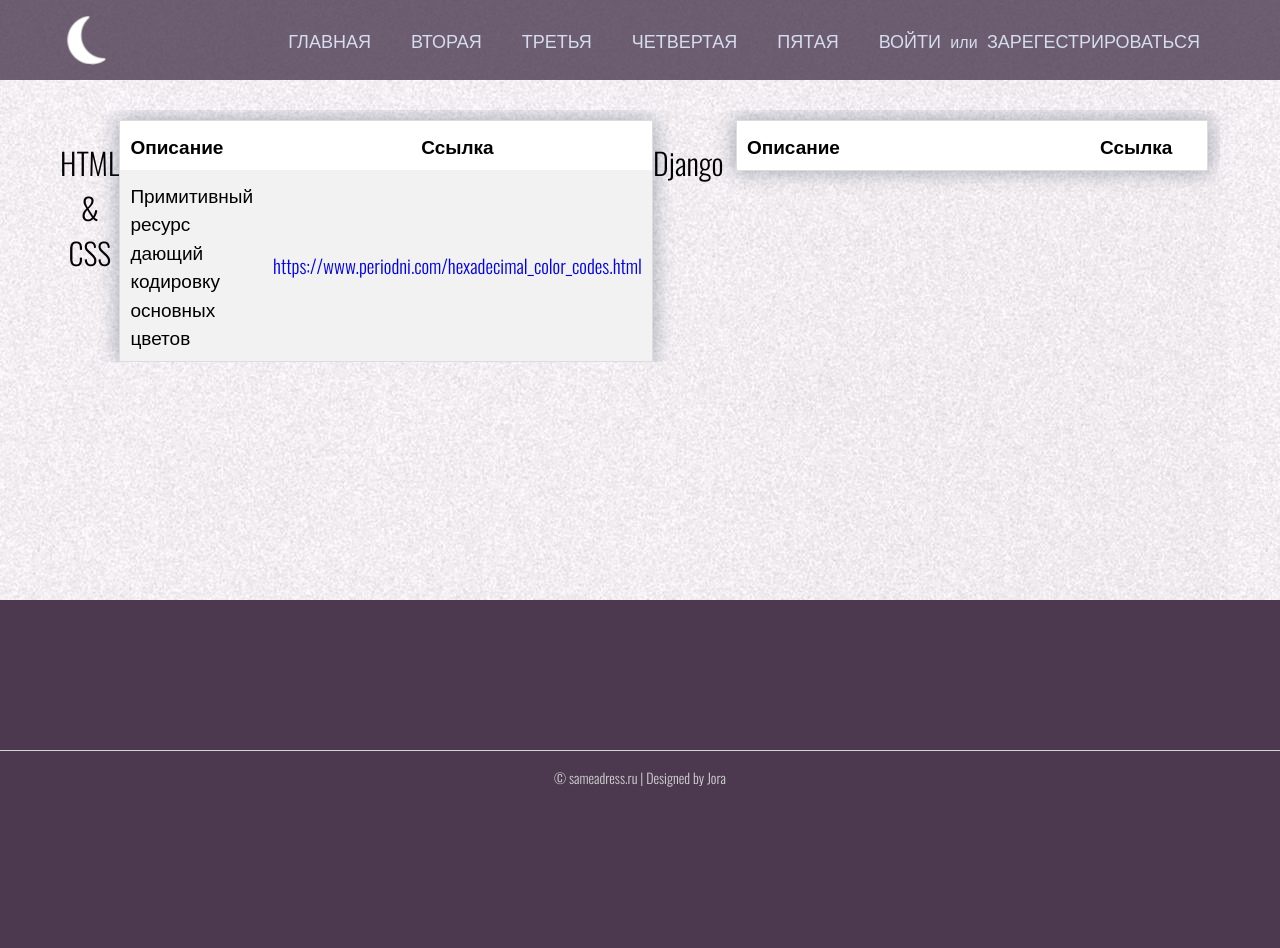
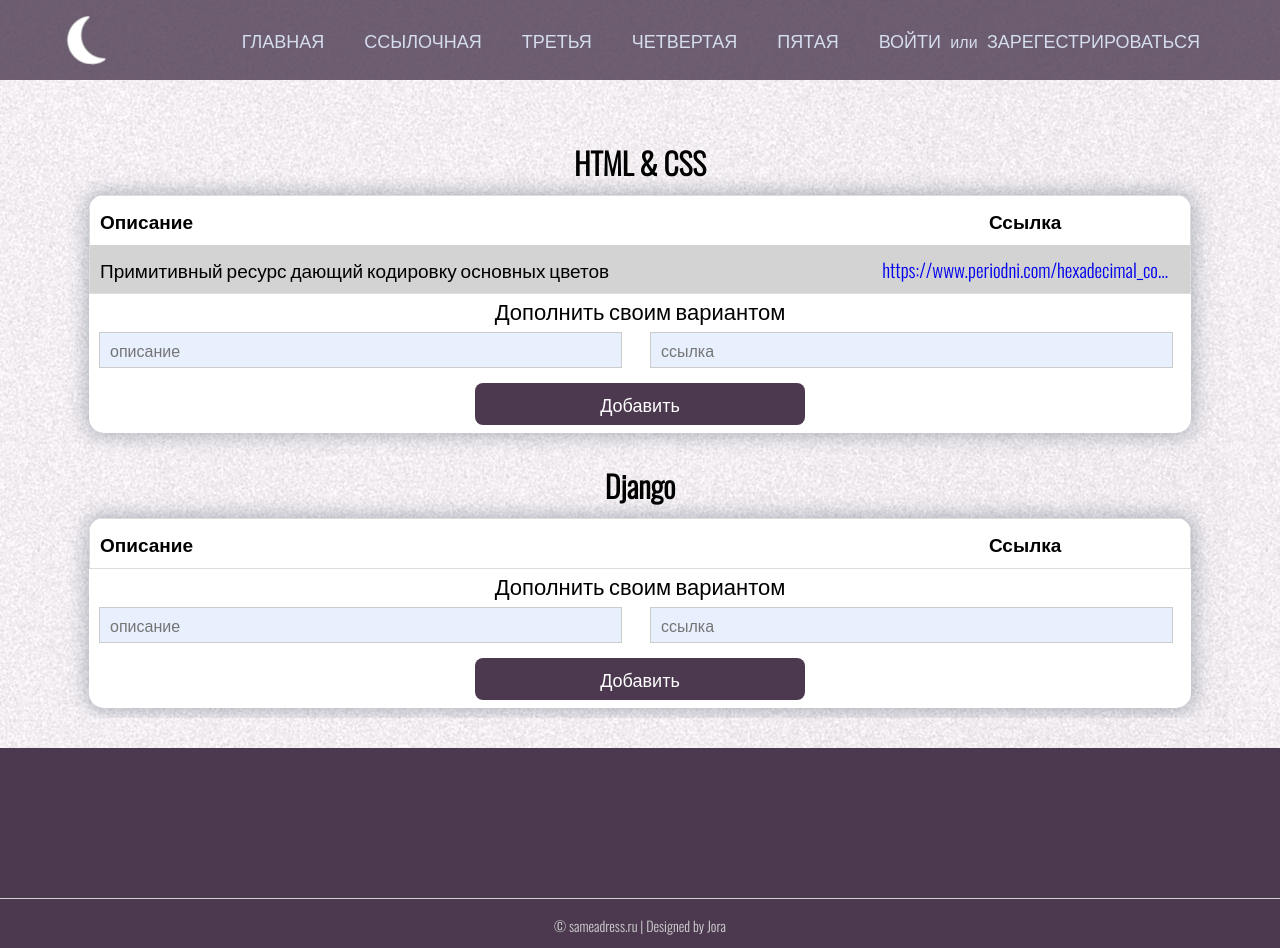
Before and after one commit to joratapok/MyProject, a Django app: page /links in a window 1280 px wide. Before the commit the page ends 787 px from the top, so only its background shows below. Run offline with Django 3.2, Linux system fonts and the light colour scheme; data comes from the database, SQL or seed files in the repository; lists and menus that the app fills with data are empty.

Commit message:
few cosmetic additions

```diff
--- a/MyApp/models.py
+++ b/MyApp/models.py
@@ -41,7 +41,6 @@ class LinksThemes(models.Model):
 
 
 class Links(models.Model):
-
     draft = models.BooleanField(default=True)
     description = models.CharField(max_length=250)
     link = models.CharField(max_length=250)
--- a/MyApp/static/MyApp/css/new.css
+++ b/MyApp/static/MyApp/css/new.css
@@ -79,7 +79,9 @@ html, body {
   background-repeat: repeat;
   background-attachment: fixed;
 }
-
+input {
+  background-color: #E8F0FE;
+}
 /*-----------------TOP BUTTON-------------------*/
 #myBtn {
   display: none;
@@ -330,8 +332,8 @@ nav ul li a:hover {
   transition: 1s all ease;
 }
 
-.buttton__but3 a {
-  color: wheat;
+.buttton__but3 {
+  color: #d3d3d3;
 }
 
 .buttton__but3::before {
@@ -443,11 +445,15 @@ nav ul li a:hover {
   border: none;
   font-size: 20px;
   color: white;
-  padding: 16px 32px;
+  padding: 9px 32px;
   text-decoration: none;
   margin: 4px 2px;
   cursor: pointer;
   border-radius: 8px;
+}
+.button__form-text button:hover, .button__form-text button:focus {
+  background: #882244;
+  opacity: 0.8;
 }
 /*--------------------ERROR MESSAGES--------------------------*/
 .alert-warning {
@@ -554,6 +560,7 @@ nav ul li a:hover {
 /*------------------- FOOTER--------------------------- */
 .spacer{
   height: 220px;
+  margin-top: 10px;
 }
 .footer {
   background-color: #4c394f;
@@ -726,7 +733,7 @@ nav ul li a:hover {
 /* -----------------------SIGN UP----------------------- */
 .inlogin {
   background-color: #fefefe;
-  margin: 5% auto 15% auto; /* 5% from the top, 15% from the bottom and centered */
+  margin: 60px auto 30px auto; /* 5% from the top, 15% from the bottom and centered */
   border: 1px solid #888;
   width: 60%; /* Could be more or less, depending on screen size */
   height: auto;
@@ -865,13 +872,20 @@ nav ul li a:hover {
 .ava-profile {
   width: 100%;
   text-align: center;
+  display: flex;
+  justify-content: center;
 }
 
-.ava-profile img {
-  margin: 10px 0 0 0;
+.cont__ava-profile {
+  width: 120px;
+  height: 120px;
+}
+
+.cont__ava-profile img {
   max-width: 120px;
   max-height: 120px;
 }
+
 
 .inputfile {
   width: 0.1px;
@@ -891,8 +905,6 @@ nav ul li a:hover {
   padding: 10px;
   border-radius: 8px;
   margin-top: 0;
-
-
 }
 
 .inputfile:focus + label,
@@ -906,23 +918,38 @@ nav ul li a:hover {
 	outline: -webkit-focus-ring-color auto 5px;
 }
 
+.body-profile label {
+  margin: 0 0 0 20px;
+  font-size: 16px;
+}
+
 /* -----------------LINKS--------------------- */
+.greeting__linkrow {
+  display: flex;
+  flex-direction: column;
+  align-items:center;
+}
+
 .title__linkrow {
   text-align: center;
   font-size: 30px;
+  font-weight: bold;
   margin: 20px 0 0 0;
 }
 .body__linkrow {
-  width: 100%;
+  width: 95%;
+  border-radius: 15px;
+  box-shadow: 0px 0px 18px 4px rgba(34, 60, 80, 0.3);
+  margin: 10px 0 10px 0;
+  overflow: hidden;
+  background-color: #fff;
 }
 table {
   border-collapse: collapse;
   border-spacing: 0;
-  width: 95%;
+  width: 100%;
   margin: auto;
   border: 1px solid #ddd;
-  box-shadow: 0px 0px 18px 4px rgba(34, 60, 80, 0.3);
-  border-radius: 8px;
 }
 
 th, td {
@@ -936,12 +963,73 @@ th:first-child, td:first-child {
 }
 
 tr:nth-child(even) {
-  background-color: #f2f2f2
+  background-color: #d3d3d3;
 }
 
 tr:nth-child(odd) {
   background-color: #fff
 }
+
+.link-input {
+  display: flex;
+  flex-direction: column;
+
+}
+.title__link-input {
+  font-size: 22px;
+  text-align: center;
+}
+
+.cont__link-input {
+  display: flex;
+}
+.column__link-input {
+  width: 50%;
+  display: flex;
+  flex-direction: column;
+  font-size: 16px;
+}
+
+.link-input input {
+  font-size: 16px;
+  width: 95%;
+  padding: 5px 10px;
+  margin: 5px 10px 5px 10px;
+  display: inline-block;
+  border: 1px solid #ccc;
+  box-sizing: border-box;
+}
+input:focus {
+  background-color: lightblue;
+}
+
+.link-button {
+  text-align: center;
+}
+
+.link-button button {
+  background-color: #4c394f;
+  color: white;
+  font-size: 18px;
+  padding: 8px 10px;
+  margin: 10px 10px 8px 10px;
+  border: none;
+  border-radius: 8px;
+  cursor: pointer;
+  width: 30%;
+}
+
+.link-button button:hover, .link-button button:focus {
+  background: #882244;
+  opacity: 0.8;
+}
+.hidden {
+  display: none;
+}
+
+
+
+
 .testing {
   width: 300px;
   height: 300px;
--- a/MyApp/urls.py
+++ b/MyApp/urls.py
@@ -6,11 +6,8 @@ urlpatterns = [
     path('', views.CommentsView.as_view(), name='comment_list'),
     path('fish', views.FishView.as_view(), name='fish'),
     path('links', views.LinksView.as_view(), name='links_list'),
+    path('add_link', views.AddLinkView.as_view(), name='add_link'),
     path('add_comment', views.AddCommentView.as_view(), name='add_comment'),
     #path('profile', views.ProfileView.as_view(), name='profile'),
     path('update_profile', views.UpdateProfileView.as_view(), name='update_profile'),
-
- path('add_link', views.AddLinkView.as_view(), name='add_link'),
-  #path('profile', views.CommentsView.as_view(), name='profile'),
-
 ]
--- a/MyApp/views.py
+++ b/MyApp/views.py
@@ -4,19 +4,20 @@ from django.http import HttpResponseRedirect
 
 from django.shortcuts import redirect
 from django.views.generic import ListView, CreateView, TemplateView, UpdateView
-from MyApp.forms import CommentForm, EditUserForm, ProfileForm
+from MyApp.forms import CommentForm, EditUserForm, ProfileForm, NewLinkForm
 from MyApp.models import Comments, Links, LinksThemes, Profile
 
 
 class CommentsView(ListView):
     model = Comments
-    queryset = Comments.objects.order_by('-date')[:8]
-    paginate_by = 3
+    queryset = Comments.objects.order_by('-date')
+    paginate_by = 5
 
     def get_context_data(self, *args, **kwargs):
         context = super().get_context_data(**kwargs)
         context['form'] = CommentForm
         return context
+
 
 class FishView(TemplateView):
     template_name = 'MyApp/fishpage.html'
@@ -28,16 +29,6 @@ class UpdateProfileView(UpdateView):
     second_form_class = ProfileForm
     template_name = 'MyApp/profile.html'
     success_url = '/'
-
-    # def get_context_data(self, **kwargs):
-    #     context = super(UpdateProfileView, self).get_context_data(**kwargs)
-    #     #context['active_client'] = True
-    #     if 'form' not in context:
-    #         context['form'] = self.form_class(self.request.GET, instance=self.request.user)
-    #     if 'form2' not in context:
-    #         context['form2'] = self.second_form_class(self.request.GETj, instance=self.request.user.profile)
-    #     context['active_client'] = True
-    #     return context
 
     def get(self, request, **kwargs):
         self.object = User.objects.get(pk=self.request.user.pk)
@@ -74,13 +65,29 @@ class UpdateProfileView(UpdateView):
 
 class LinksView(ListView):
     model = Links
-    queryset = Links.objects.all()
+    queryset = Links.objects.filter(draft=False)
 
     def get_context_data(self, *args, **kwargs):
         context = super().get_context_data(**kwargs)
         context['themes'] = LinksThemes.objects.all()
+        context['form'] = NewLinkForm
         return context
 
+
+class AddLinkView(CreateView):
+    model = Links
+    fields = ['description', 'link', 'theme']
+    success_url = '/links'
+
+    def form_valid(self, form):
+        if self.request.user.is_authenticated:
+            print(form.cleaned_data['theme'])
+            messages.add_message(self.request, messages.INFO,
+                                'Ваша ссылка будет опубликована после проверки администратора', extra_tags=form.cleaned_data['theme'])
+            return super().form_valid(form)
+        else:
+            messages.error(self.request, 'Что бы добавлять ссылки необходимо автороизоваться', extra_tags=form.cleaned_data['theme'])
+            return redirect("/links")
 
 
 class AddCommentView(CreateView):
@@ -88,13 +95,12 @@ class AddCommentView(CreateView):
     fields = ['text']
     success_url = '/'
 
-
     def form_valid(self, form):
         if self.request.user.is_authenticated:
             form.instance.owner = self.request.user
             return super().form_valid(form)
         else:
-            messages.add_message(self.request, messages.ERROR, 'Необходимо авторизоваться что бы оставлять комменты')
+            messages.error(self.request, 'Необходимо авторизоваться что бы оставлять комменты', extra_tags='auth')
             return redirect("/")
 
 
@@ -109,9 +115,3 @@ class AddCommentView(CreateView):
     #         return redirect('/')
     #     else:
     #         return HttpResponse(status=400)
-    #
-    #
-class AddLinkView(CreateView):
-    model = Links
-    fields = ['description', 'link']
-    success_url = 'links'
--- a/templates/MyApp/links_list.html
+++ b/templates/MyApp/links_list.html
@@ -14,8 +14,12 @@
 
             <div class="greeting__linkrow row">
                 {% for theme in themes %}
-                <div class="title__linkrow">{{ theme.theme }}</div>
+                <div class="title__linkrow">
+                    {{ theme.theme }}
+                </div>
                 <div class="body__linkrow">
+
+<!-------------------------Table--------------------------->
 
                     <table>
                         <tr>
@@ -24,18 +28,60 @@
                         </tr>
 
                         {% for link in theme.child.all %}
+                            {% if not link.draft %}
                         <tr>
                             <td>{{ link.description }}</td>
-                            <td><a target="_blank" href="{{ link.link }}">{{ link.link }}</a></td>
+                            <td><a target="_blank" href="{{ link.link }}">{{ link.link|truncatechars:40 }}</a></td>
                         </tr>
+                            {% endif %}
                         {% endfor %}
+                    </table>
 
-                    </table>
+<!-------------------------FORM SUBMIT-------------------------->
+
+                    <form action="{% url 'add_link' %}" method="post">
+                        {% csrf_token %}
+                        <div class="link-input">
+                            <div class="title__link-input">
+                                Дополнить своим вариантом
+                            </div>
+                            <div class="cont__link-input">
+                                <div class="column__link-input">
+                                    <input type="text" name="description" required id="id_description" maxlength="250" placeholder="описание">
+                                </div>
+                                <div class="column__link-input">
+                                    <input type="text" name="link" maxlength="250" required id="id_link" placeholder="ссылка">
+                                    <div class="hidden">
+                                    <select name="theme" required id="id_theme">
+                                        <option value="{{ theme.pk }}" selected="selected">
+                                            {{ theme.theme }}{{ theme.id }}
+                                        </option>
+                                    </select>
+                                    </div>
+                                </div>
+                            </div>
+                        </div>
+                        <div class="link-button">
+                            <button type="submit">Добавить</button>
+                        </div>
+
+                        {% for message in messages %}
+                            <li class="{{ message.tags }}">
+                                {% if theme.theme in message.tags %}
+                                    <div class="alert-warning">
+                                        <div class="alert-warning-box">
+                                            {{ message }}
+                                        </div>
+                                    </div>
+                                {% endif %}
+                            </li>
+                        {% endfor %}
+                    </form>
+
+
                 </div>
                 {% endfor %}
             </div>
-
-
         </div>
     </div>
 </div>
--- a/templates/MyApp/profile.html
+++ b/templates/MyApp/profile.html
@@ -18,14 +18,16 @@
 
             <div class="title__social">Профиль {{ user.username }}</div>
             <div class="ava-profile">
+                <div class="cont__ava-profile">
                     <img src="{{ user.profile.photo.url }}" width="120px">
+                </div>
             </div>
             <div class="ava-profile">
                 <input type="file" name="photo" accept="image/*" class="inputfile" id="id_photo">
                 <label for="id_photo">Сменить аватар</label>
             </div>
 
-
+            <div class="body-profile">
                 <label for="id_country"><b>Страна</b></label>
                 <input type="text" name="country" maxlength="100" value="{{ user.profile.country }}"  id="id_country">
 
@@ -54,7 +56,7 @@
                 <button type="submit" class="comment-button">
                     Отправить
                 </button>
-
+            </div>
         </div>
     </form>
 
--- a/templates/base.html
+++ b/templates/base.html
@@ -6,6 +6,7 @@
 	    <meta name="viewport" content="width=device-width, initial-scale=1, user-scalable=0, shrink-to-fit=no">
 		<link rel="stylesheet" type="text/css" href="{% static 'MyApp/css/new.css' %}">
 		<link rel="stylesheet" type="text/css" href="{% static 'MyApp/css/libs/animate.css' %}">
+        <link rel="shortcut icon" type="image/png" href="{% static 'MyApp/img/ikons/tree.png' %}"/>
 		<title>{% block title %} {% endblock title %}</title>
         {% recaptcha_init %}
         {% recaptcha_ready action_name='homepage' %}
--- a/templates/include/navbar.html
+++ b/templates/include/navbar.html
@@ -15,7 +15,7 @@
                         <a href="{% url 'comment_list' %}" class="header__link">Главная</a>
                     </li>
                     <li>
-                        <a href="{% url 'fish' %}" class="header__link">Вторая</a>
+                        <a href="{% url 'links_list' %}" class="header__link">Ссылочная</a>
                     </li>
                     <li>
                         <a href="{% url 'fish' %}" class="header__link">Третья</a>
```
Also changed, not shown: MyApp/admin.py (+26 -1 lines), MyApp/forms.py (+18 -26 lines), templates/MyApp/comments_list.html (+12 -4 lines), MyApp/static/MyApp/img/ikons/tree.png (added), media/users/2021/01/03/Kemeron.jpg (added), media/users/2021/01/03/Tarantino.webp (added). Lines whose indentation alone changed are shown as unchanged.
